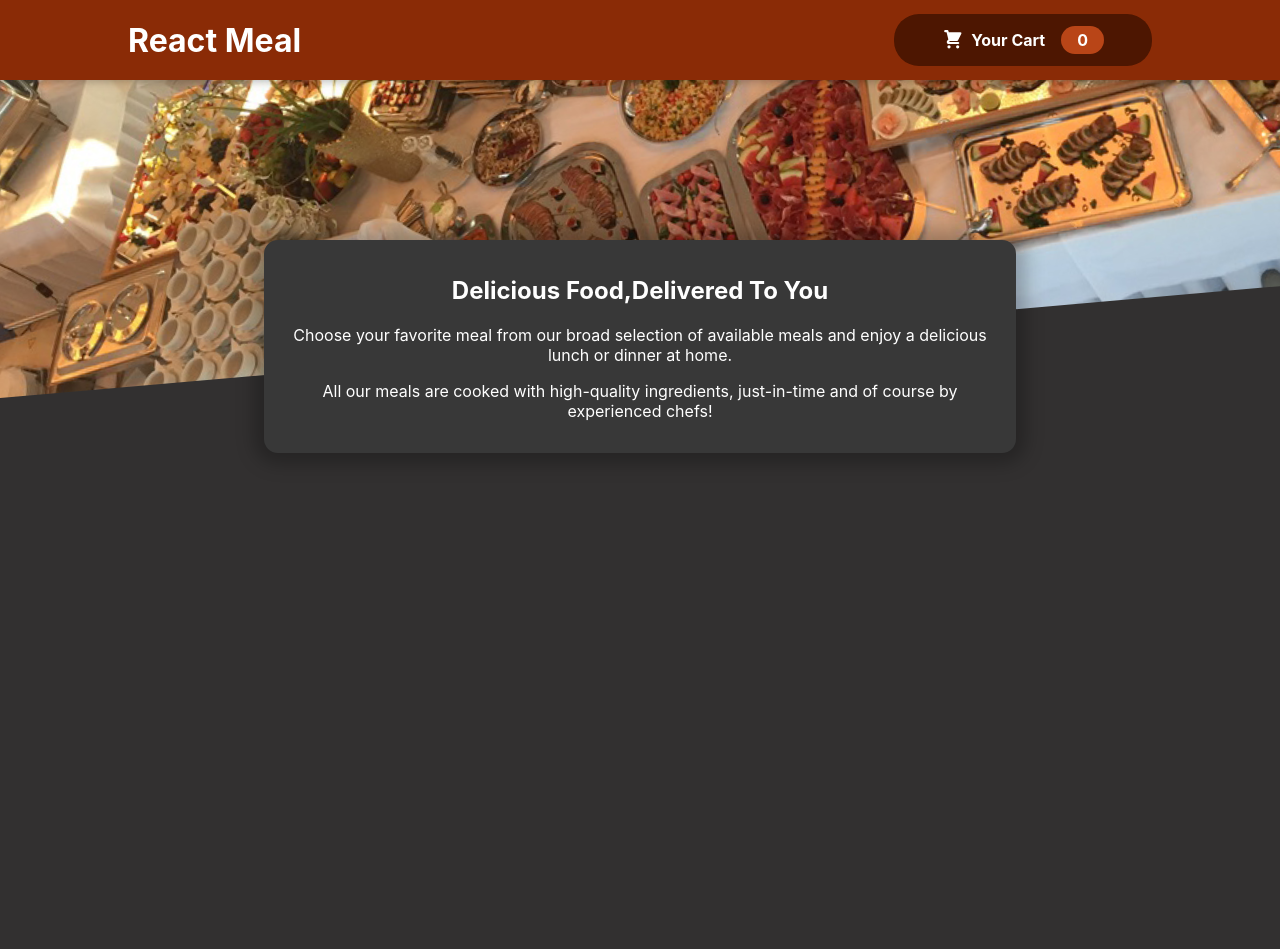
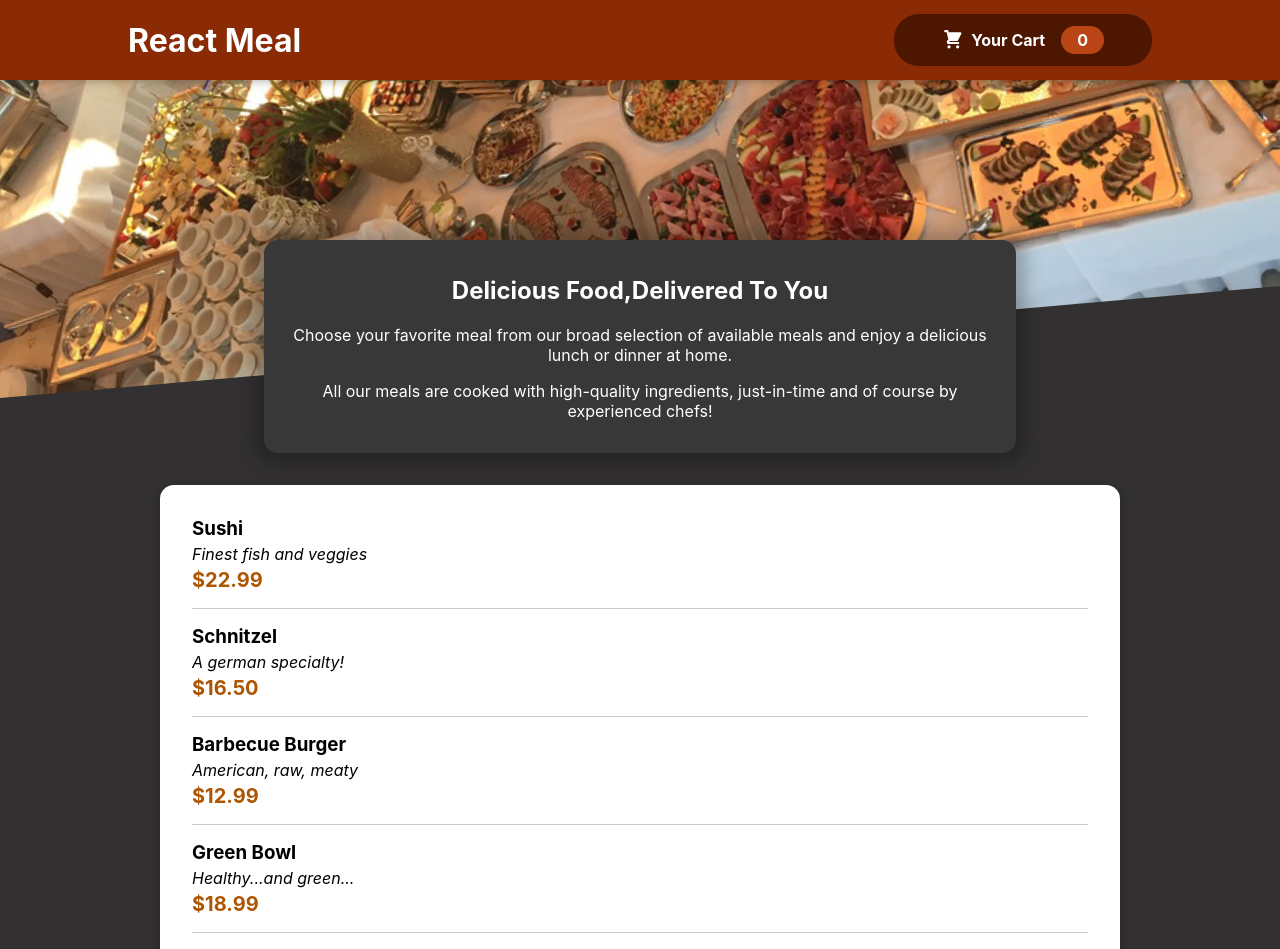
Before and after one commit to sksahoo1435/Restaurant_website, a React (Create React App) app: page / in a window 1280 px wide. Shown: the top 949 px of the page. Before the commit the page ends 800 px from the top, so only its background shows below. Built offline with nearby package versions, Linux system fonts and the light colour scheme.

Commit message:
add some dummy meal to see styling of website

```diff
--- a/src/App.js
+++ b/src/App.js
@@ -2,11 +2,15 @@
 import './App.css';
 import Header from './Components/Layout/Header';
 import React,{Fragment} from 'react';
+import Meals from './Components/Meals/Meals';
 
 function App() {
   return (
     <Fragment>
       <Header></Header>
+      <main>
+        <Meals/>
+      </main>
     </Fragment>
   );
 }
--- a/src/Components/Layout/Header.js
+++ b/src/Components/Layout/Header.js
@@ -2,7 +2,7 @@
 import classes from './Header.module.css';
 import mealImg from '../../Images/meals.jpg';
 import Button from "./HeaderCartButton";
-import MealsSummery from "../Meals/MealsSummery";
+
 
 
 const Header =(props)=>{
@@ -16,7 +16,7 @@
             <div className={classes['main-image']}>
                 <img src={mealImg} alt="A table full of food"/>
             </div>
-            <MealsSummery/>
+
         </Fragment>
     )
 
--- /dev/null
+++ b/src/Components/Meals/AvailableMeals.js
@@ -0,0 +1,48 @@
+import React from "react";
+import Card from "../UI/Card";
+import classes from './AvailableMeals.module.css';
+import MealItem from "./MealItem/MealItem";
+const MealsList = [
+    {
+        id: 'm1',
+        name: 'Sushi',
+        description: 'Finest fish and veggies',
+        price: 22.99,
+    },
+    {
+        id: 'm2',
+        name: 'Schnitzel',
+        description: 'A german specialty!',
+        price: 16.5,
+    },
+    {
+        id: 'm3',
+        name: 'Barbecue Burger',
+        description: 'American, raw, meaty',
+        price: 12.99,
+    },
+    {
+        id: 'm4',
+        name: 'Green Bowl',
+        description: 'Healthy...and green...',
+        price: 18.99,
+    },
+];
+
+
+const AvailableMeals = () => {
+
+    const mealsList = MealsList.map((meal) => <MealItem key={meal.id} name={meal.name} description={meal.description} price={meal.price}/>);
+
+    return (
+        <section className={classes.meals}>
+            <Card>
+                <ul>
+                    {mealsList}
+                </ul>
+            </Card>
+        </section>
+    );
+};
+
+export default AvailableMeals;
--- /dev/null
+++ b/src/Components/Meals/AvailableMeals.module.css
@@ -0,0 +1,24 @@
+.meals {
+    max-width: 60rem;
+    width: 90%;
+    margin: 2rem auto;
+    animation: meals-appear 1s ease-out forwards;
+  }
+
+  .meals ul {
+    list-style: none;
+    margin: 0;
+    padding: 0;
+  }
+
+  @keyframes meals-appear {
+    from {
+      opacity: 0;
+      transform: translateY(3rem);
+    }
+
+    to {
+      opacity: 1;
+      transform: translateY(0);
+    }
+  }
--- /dev/null
+++ b/src/Components/Meals/MealItem/MealItem.js
@@ -0,0 +1,21 @@
+import React from "react";
+import classes from './MealItem.module.css';
+
+const MealItem = (props) => {
+    const price =`$${props.price.toFixed(2)}`
+
+    return (
+        <li className={classes.meal}>
+            <div>
+                <h3>{props.name}</h3>
+                <div className={classes.description}>{props.description}</div>
+                <div className={classes.price}>{price}</div>
+            </div>
+            <div>
+
+            </div>
+        </li>
+    )
+}
+
+export default MealItem;
--- /dev/null
+++ b/src/Components/Meals/MealItem/MealItem.module.css
@@ -0,0 +1,22 @@
+.meal {
+    display: flex;
+    justify-content: space-between;
+    margin: 1rem;
+    padding-bottom: 1rem;
+    border-bottom: 1px solid #ccc;
+  }
+
+  .meal h3 {
+    margin: 0 0 0.25rem 0;
+  }
+
+  .description {
+    font-style: italic;
+  }
+
+  .price {
+    margin-top: 0.25rem;
+    font-weight: bold;
+    color: #ad5502;
+    font-size: 1.25rem;
+  }
--- /dev/null
+++ b/src/Components/Meals/Meals.js
@@ -0,0 +1,16 @@
+import { Fragment } from 'react';
+import AvailableMeals from './AvailableMeals';
+import MealsSummerys from './MealsSummery';
+
+
+const Meals =()=>{
+    return(
+        <Fragment>
+            <MealsSummerys/>
+            <AvailableMeals/>
+
+        </Fragment>
+    )
+};
+
+export default Meals;
--- /dev/null
+++ b/src/Components/UI/Card.js
@@ -0,0 +1,11 @@
+import classes from './Card.module.css';
+
+const Card =(props) =>{
+    return(
+        <div className={classes.card}>
+            {props.children}
+        </div>
+    )
+};
+
+export default Card;
--- /dev/null
+++ b/src/Components/UI/Card.module.css
@@ -0,0 +1,6 @@
+.card {
+    padding: 1rem;
+    box-shadow: 0 2px 8px rgba(0, 0, 0, 0.25);
+    border-radius: 14px;
+    background-color: white;
+}
```
Also changed, not shown: src/Components/Meals/MealItem/MealItemForm.js (added).
